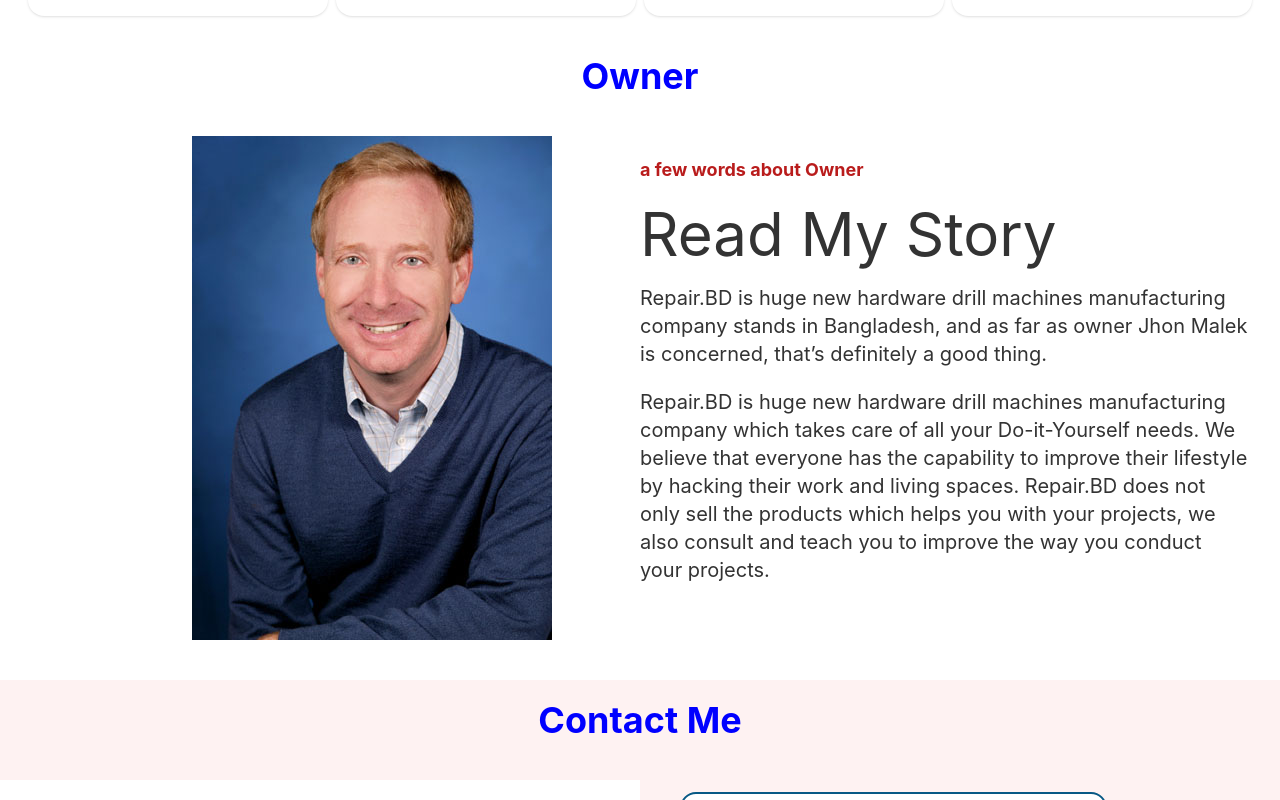
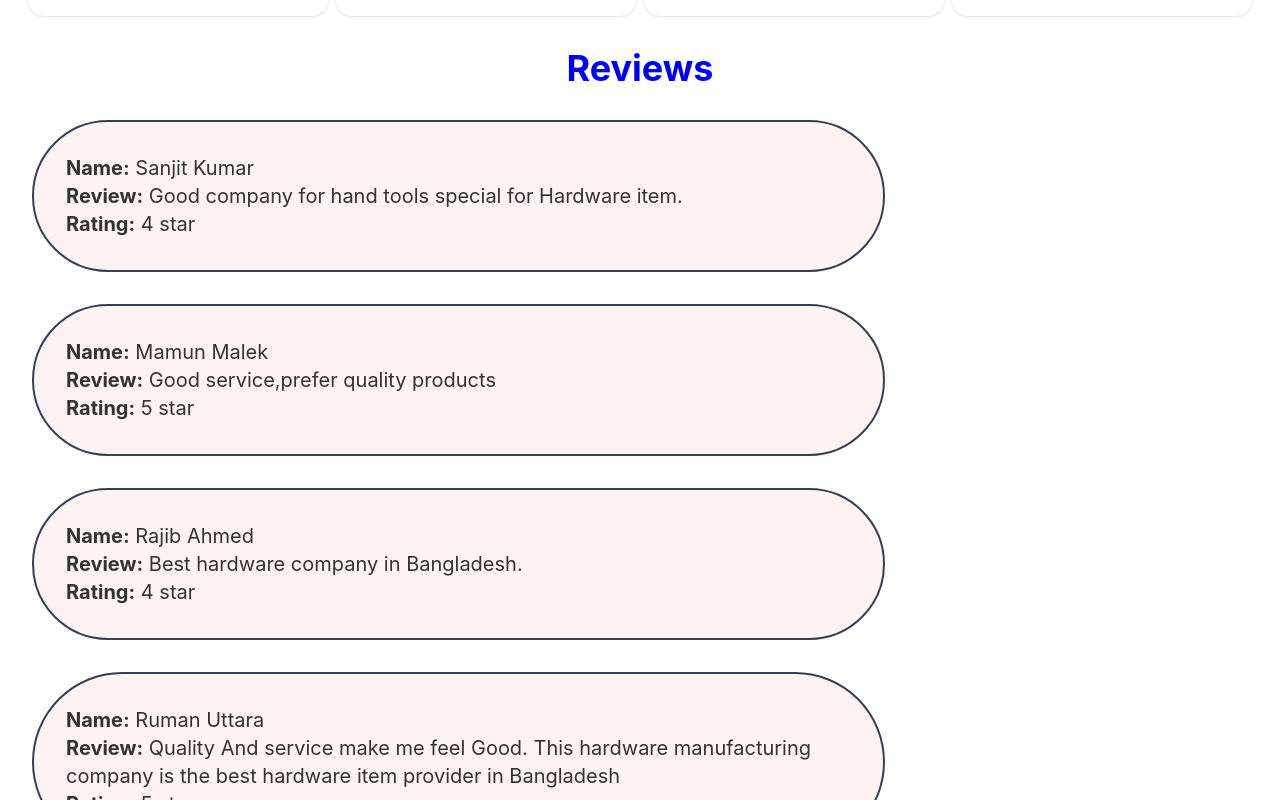
Before and after one commit to Abdul-Rakib92/repair.bd-manufacturer-website-client-side, a React (Create React App) app: page / in a window 1280 px wide. Shown: the part 2700-3500 px from the top of the page. Built offline with nearby package versions, Linux system fonts and the light colour scheme.

Commit message:
review added

```diff
--- /dev/null
+++ b/public/reviews.json
@@ -0,0 +1,28 @@
+[
+
+    {
+      "id": "1",
+      "name": "Sanjit Kumar",
+      "description": "Good company for hand tools special for Hardware item.",
+      "rating": "4"
+    },
+    {
+      "id": "2",
+      "name": "Mamun Malek",
+      "description": "Good service,prefer quality products",
+      "rating": "5"
+    },
+    {
+      "id": "3",
+      "name": "Rajib Ahmed",
+      "description": "Best hardware company in Bangladesh.",
+      "rating": "4"
+    },
+    {
+      "id": "4",
+      "name": "Ruman Uttara",
+      "description": "Quality And service make me feel Good. This hardware manufacturing company is the best hardware item provider in Bangladesh ",
+      "rating": "5"
+    }
+
+  ]
--- a/src/Pages/Home/Contact.js
+++ b/src/Pages/Home/Contact.js
@@ -1,5 +1,6 @@
 import React from "react";
 import contact from "../../assets/images/contact.jpg";
+import ButtonPrimary from "../Shared/ButtonPrimary";
 
 const Contact = () => {
   return (
@@ -16,17 +17,32 @@
 
           <div className="w-2/3 text-center ml-10">
             <div class="form-control">
+              <input
+                type="text"
+                name=""
+                id=""
+                placeholder="Your Name"
+                className="border-solid border-2 border-sky-800 rounded-2xl my-3 p-4"
+              />
 
+              <input
+                type="text"
+                name=""
+                id=""
+                placeholder="Your Email"
+                className="border-solid border-2 border-sky-800 rounded-2xl my-3 p-4"
+              />
 
-                <input type="text" name="" id="" placeholder="Your Name" className="border-solid border-2 border-sky-800 rounded-2xl my-3 p-4" />
+              <textarea
+                name=""
+                id=""
+                cols="30"
+                rows="5"
+                placeholder="Your Feedback"
+                className="border-solid border-2 border-sky-800 rounded-2xl my-3 p-4"
+              ></textarea>
 
-
-                <input type="text" name="" id="" placeholder="Your Email" className="border-solid border-2 border-sky-800 rounded-2xl my-3 p-4" />
-
-
-                <textarea name="" id="" cols="30" rows="5" placeholder="Your Feedback" className="border-solid border-2 border-sky-800 rounded-2xl my-3 p-4"></textarea>
-
-
+              <ButtonPrimary>Submit</ButtonPrimary>
             </div>
           </div>
         </div>
--- a/src/Pages/Home/Home.js
+++ b/src/Pages/Home/Home.js
@@ -2,6 +2,7 @@
 import Banner from './Banner';
 import Contact from './Contact';
 import Owner from './Owner';
+import Reviews from './Reviews';
 import Summary from './Summary';
 import Tools from './Tools';
 
@@ -11,6 +12,7 @@
             <Banner></Banner>
             <Tools></Tools>
             <Summary></Summary>
+            <Reviews></Reviews>
             <Owner></Owner>
             <Contact></Contact>
         </div>
--- /dev/null
+++ b/src/Pages/Home/Review.js
@@ -0,0 +1,18 @@
+import React from 'react';
+// import './Review.css';
+
+const Review = (props) => {
+
+    const {name, description, rating } = props.review;
+
+    return (
+        <div className='bg-red-50 border-2 border-solid border-slate-700 m-8 w-2/3 p-8 rounded-full text-xl'>
+            <h4> <span className='font-bold'>Name:</span> {name}</h4>
+            <p><span className='font-bold'>Review:</span> {description}</p>
+            <h5><span className='font-bold'>Rating:</span> {rating} star</h5>
+
+        </div>
+    );
+};
+
+export default Review;
--- /dev/null
+++ b/src/Pages/Home/Reviews.js
@@ -0,0 +1,26 @@
+import React from 'react';
+import useReviews from '../../hooks/useReviews';
+import Review from './Review';
+
+const Reviews = () => {
+  const [reviews, setReviews] = useReviews();
+
+    return (
+        <div>
+            <h1 className='text-primary text-center mt-3 text-4xl font-bold'>Reviews</h1>
+
+            {
+                reviews.map((review) => (
+                    <Review key={review.id}
+                    review={review}>
+
+                    </Review>
+                  ))
+            }
+
+
+        </div>
+    );
+};
+
+export default Reviews;
--- /dev/null
+++ b/src/hooks/useReviews.js
@@ -0,0 +1,15 @@
+import { useEffect, useState } from "react"
+
+const useReviews = () => {
+    const [reviews, setReviews] = useState([]);
+
+    useEffect( () => {
+        fetch('reviews.json')
+        .then(res => res.json())
+        .then(data => setReviews(data));
+    }, []);
+    return [reviews, setReviews];
+
+}
+
+export default useReviews;
```
